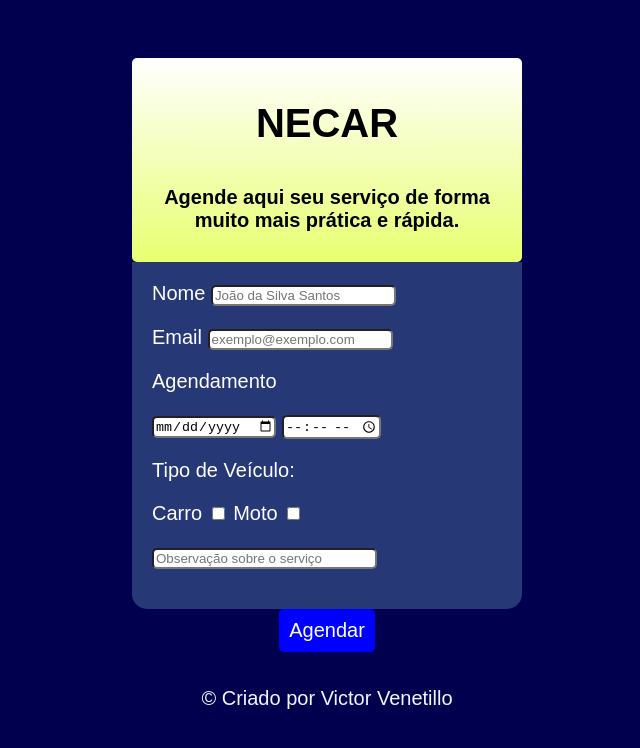
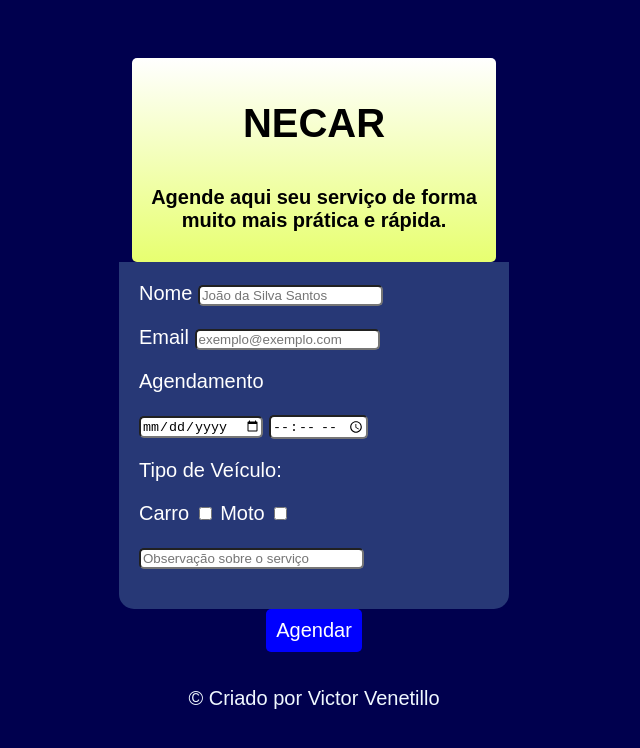
Before and after one commit to vvenetillo/novo, a plain HTML site: page index.html in a window 1280 px wide. Shown: the whole page, without its empty margins (326-966 px from the left). Drawn offline with Linux system fonts and the light colour scheme.

Commit message:
Update estilo.css

```diff
--- a/estilo.css
+++ b/estilo.css
@@ -1,10 +1,10 @@
 body{
     background-color: rgb(0, 0, 78);
     font: normal 15pt arial;
-    display: grid;
-    min-height: 100px;
-    max-width: max-content;
-    min-width: 320px;
+    display: flex;
+    flex-direction: column;
+    justify-content: center;
+    align-items: center;
 
 }
 
@@ -18,8 +18,8 @@ header {
     margin-right: 450px;
     border:none;
     border-radius: 5px;
-    max-width: 750px;
-    min-width: 200px;
+    max-width: 385px;
+    min-width: 280px;
 }
 
 
@@ -33,8 +33,8 @@ form{
     padding: 20px;
     border-radius: 0 0 15px 15px;
     color: white;
-    max-width: 750px;
-    min-width: 350px
+    max-width: 730px;
+    min-width: 250px
 }
 
 input{
@@ -94,7 +94,10 @@ input:hover{
     }
   }
 
-
+@media (min-width:768px){
+  form{ width: 350px;
+  }
+}
 
 footer{
   padding: 35px;
```
